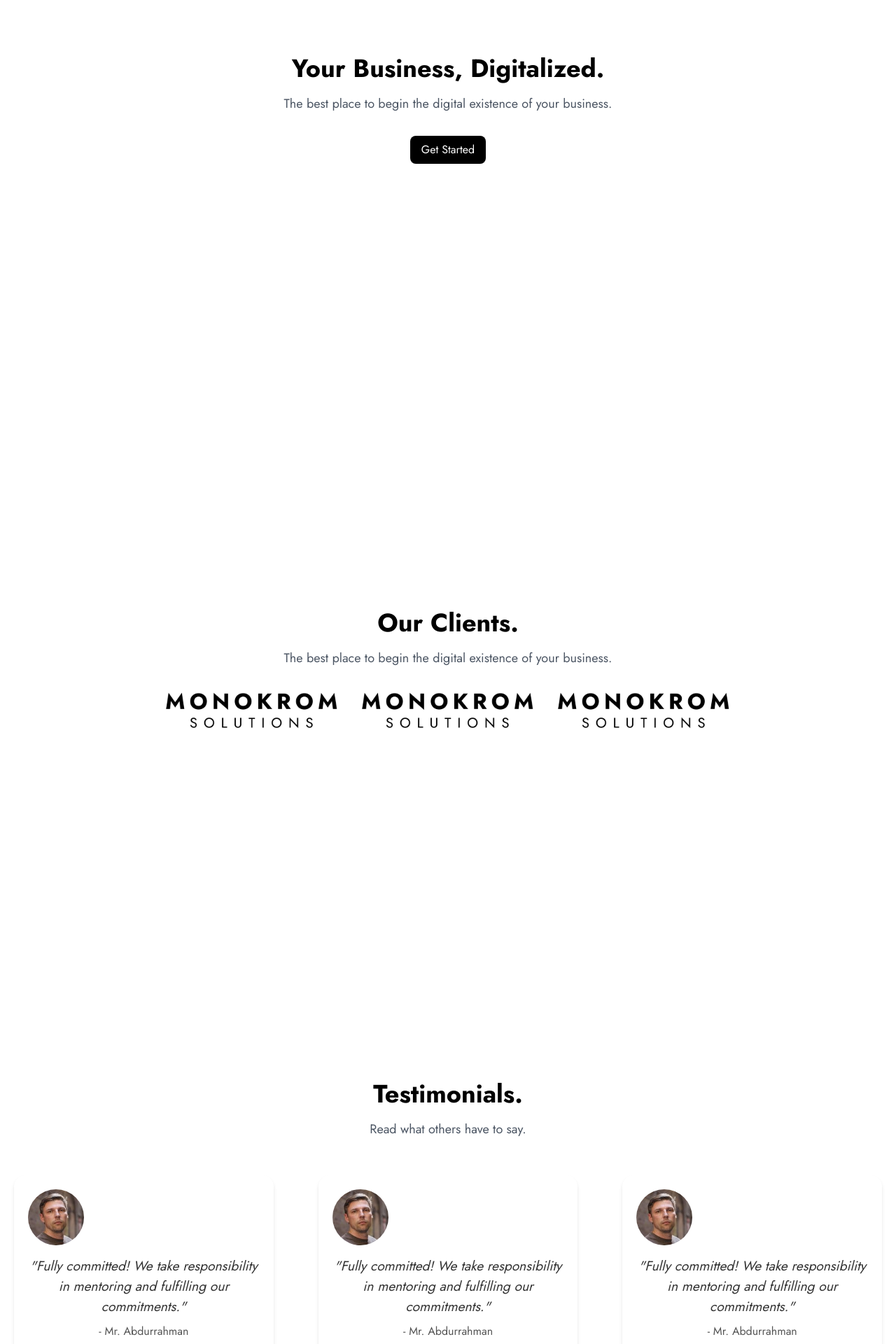
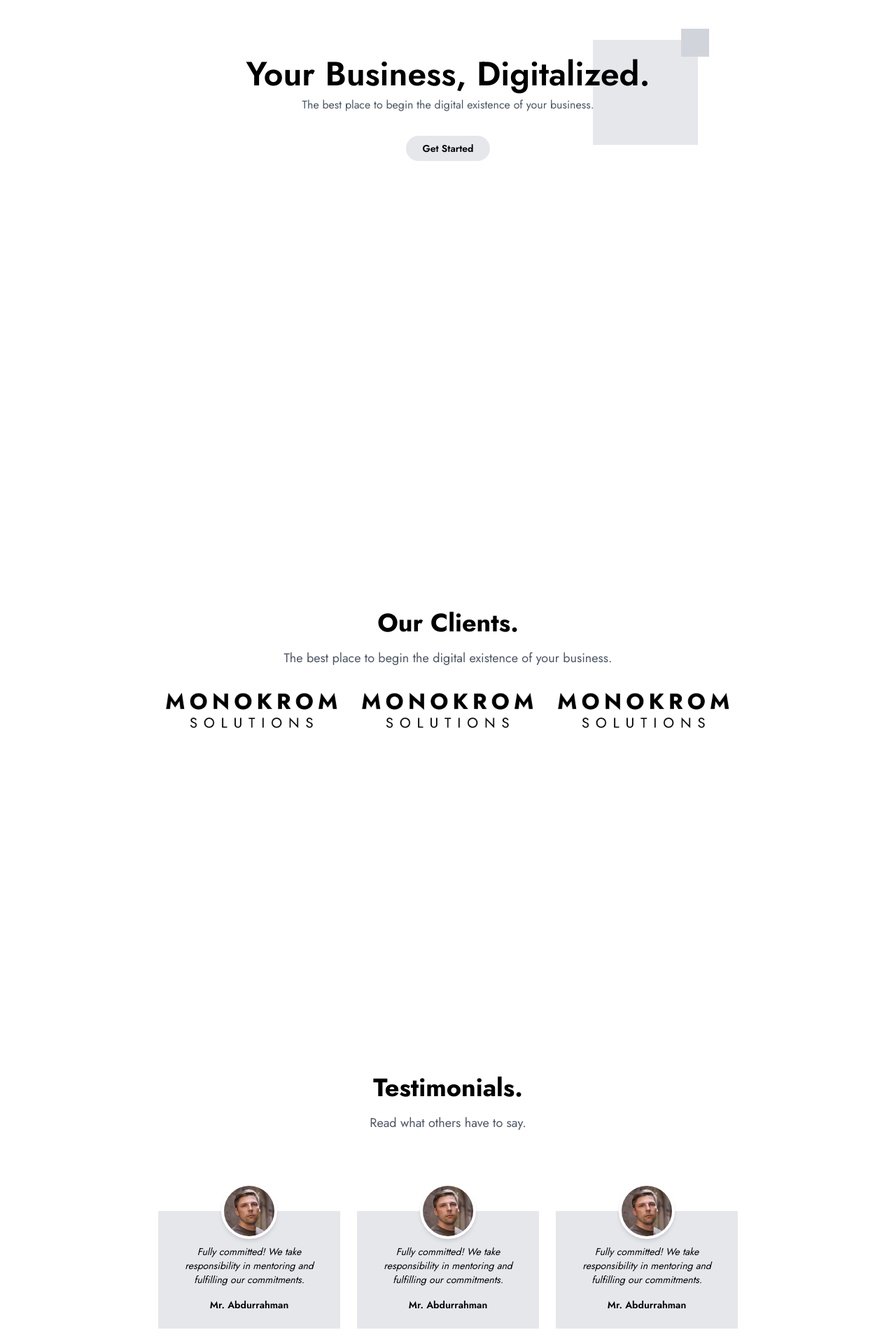
Before and after one commit to rizahanmiy/monokrom, a Next.js app: page / in a window 1280 px wide. Shown: the part 380-2300 px from the top of the page at 70% size. Built offline with nearby package versions, Linux system fonts and the light colour scheme.

Commit message:
update: pages and components
update:
- home page hero section
- about us container
- profile components
- services components biolerplate

```diff
--- a/app/aboutus/page.tsx
+++ b/app/aboutus/page.tsx
@@ -3,13 +3,14 @@ import Image from "next/image";
 import Link from "next/link";
 import Header from "../../src/components/header";
 import ServiceCard from "@/components/services_card";
+import Logo from "/public/images/monokrom.svg";
 
 export default function AboutUs() {
   return (
     <div className="min-h-screen flex flex-col font-jost">
       <Header />
-      <div className="flex items-center flex-col gap-6 justify-center sm:flex-row min-h-96">
-        <div className="col-span-2 justify-center text-left m-5">
+      <div className="flex items-center flex-col gap-6 justify-center sm:flex-row min-h-96 m-10">
+        <div className="justify-center text-left m-5">
           <h1 className="font-bold text-4xl mb-4 font-jost">About Us</h1>
           <p className="font-normal text-sm">
             We are a digital marketing specialist dedicated to providing
--- a/app/page.tsx
+++ b/app/page.tsx
@@ -9,16 +9,34 @@ export default function Home() {
   return (
     <main className="flex min-h-screen flex-col">
       <Header />
-      <div className="flex flex-col items-center justify-center min-h-screen bg-white">
-        <h1 className="text-4xl font-bold mb-4">Your Business, Digitalized.</h1>
-        <p className="text-gray-600 text-lg mb-8">
+
+      {/* Hero Sections */}
+      <section className="flex flex-col items-center justify-center min-h-screen text-center relative bg-white px-4">
+        {/* Background square design */}
+        <div className="absolute right-[28%] top-[47%] translate-x-1/2 -translate-y-1/2 z-0">
+          {/* Large Square */}
+          <div className="w-[150px] h-[150px] bg-gray-200 relative">
+            {/* Small Square */}
+            <div className="absolute -top-4 -right-4 w-[40px] h-[40px] bg-gray-300"></div>
+          </div>
+        </div>
+
+        {/* Text content */}
+        <h1 className="text-3xl md:text-5xl font-semibold text-black z-10">
+          Your Business, Digitalized.
+        </h1>
+        <p className="text-sm md:text-base text-gray-600 mt-2 z-10">
           The best place to begin the digital existence of your business.
         </p>
-        <button className="bg-black text-white px-4 py-2 rounded-lg hover:bg-gray-800 transition-colors duration-300">
+
+        {/* Button */}
+        <button className="mt-8 px-6 py-2 bg-gray-200 rounded-full text-sm font-semibold hover:bg-gray-300 transition z-10">
           Get Started
         </button>
-      </div>
-      <div className="flex flex-col items-center justify-center min-h-screen bg-white">
+      </section>
+
+      {/* Our Clients Sections */}
+      <section className="flex flex-col items-center justify-center min-h-screen bg-white">
         <h1 className="text-4xl font-bold mb-4">Our Clients.</h1>
         <p className="text-gray-600 text-lg mb-8">
           The best place to begin the digital existence of your business.
@@ -46,13 +64,15 @@ export default function Home() {
             height={61}
           />
         </div>
-      </div>
-      <div className="flex flex-col items-center justify-center min-h-screen bg-white">
+      </section>
+
+      {/* Testimonials Sections */}
+      <section className="flex flex-col items-center justify-center min-h-screen bg-white">
         <h1 className="text-4xl font-bold mb-4">Testimonials.</h1>
         <p className="text-gray-600 text-lg mb-8">
           Read what others have to say.
         </p>
-        <div className="flex items-center flex-col gap-6 justify-center sm:flex-row">
+        <div className="py-20 flex items-center flex-col gap-6 justify-center sm:flex-row">
           <Profile
             imageSrc="/images/36.jpg" // replace with your image URL
             quote="Fully committed! We take responsibility in mentoring and fulfilling our commitments."
@@ -69,7 +89,7 @@ export default function Home() {
             author="Mr. Abdurrahman"
           />
         </div>
-      </div>
+      </section>
     </main>
   );
 }
--- a/src/components/profile_card.tsx
+++ b/src/components/profile_card.tsx
@@ -9,61 +9,14 @@ interface QuoteCardProps {
 
 const ProfileCard: React.FC<QuoteCardProps> = ({ imageSrc, quote, author }) => {
   return (
-    <div className="flex items-center flex-col gap-6 justify-center sm:flex-row">
-      <div className="bg-white p-5 text-center shadow-md max-w-[400px] m-5 border-radius-[20px] rounded-2xl">
-        <div className="flex flex-col gap-8 row-start-2 items-center sm:items-start">
-          <Image
-            src={imageSrc}
-            alt={author}
-            className="author-image rounded-full "
-            width={80}
-            height={80}
-          />
+    <div className="bg-gray-200 w-[260px] pt-12 pb-6 px-4 text-center relative">
+      <div className="absolute -top-10 left-1/2 transform -translate-x-1/2">
+        <div className="w-20 h-20 rounded-full overflow-hidden border-4 border-white shadow-md bg-white">
+          <Image src={imageSrc} alt={author} width={80} height={80} />
         </div>
-        <div className="quote-content">
-          <p className="quote">"{quote}"</p>
-          <h4 className="author">- {author}</h4>
-        </div>
-        <style jsx>{`
-          .quote-card {
-            background-color: #ffffff;
-            border-radius: 15px;
-            padding: 20px;
-            text-align: center;
-            box-shadow: 0 4px 12px rgba(0, 0, 0, 0.1);
-            max-width: 400px;
-            margin: 20px auto;
-            transition: transform 0.3s;
-          }
-
-          .quote-card:hover {
-            transform: scale(1.05);
-          }
-
-          .quote-content {
-            margin: 15px 0;
-          }
-
-          .quote {
-            font-size: 1.2em;
-            color: #333;
-            font-style: italic;
-            margin: 10px 0;
-          }
-
-          .author {
-            font-size: 1em;
-            color: #555;
-            margin: 0;
-          }
-
-          .author-image {
-            border-radius: 50%;
-            object-fit: cover;
-            margin-bottom: 15px;
-          }
-        `}</style>
       </div>
+      <p className="text-sm italic mb-4">{quote}</p>
+      <p className="font-semibold text-sm">{author}</p>
     </div>
   );
 };
--- a/src/components/services_card.tsx
+++ b/src/components/services_card.tsx
@@ -1,16 +1,27 @@
 "use client";
 import React from "react";
+import Image from "next/image";
 
 interface ServiceCardProps {
   title: string;
   body: string;
+  icon?: string;
 }
-
-const ServiceCard: React.FC<ServiceCardProps> = ({ title, body }) => {
+// Use icon if necessary
+const ServiceCard: React.FC<ServiceCardProps> = ({ title, body, icon }) => {
   return (
     <div className="flex items-center flex-col justify-center sm:flex-row">
       <div className="bg-[#D9D9D999] text-center shadow-md max-w-[400px] rounded-[5px] m-5 p-4">
-        <div className="">
+        <div>
+          {icon && (
+            <Image
+              className="light:invert"
+              src={icon}
+              alt="Service icon"
+              width={256}
+              height={61}
+            />
+          )}
           <p className="text-lg font-bold mb-4">{title}</p>
           <h4 className="text-sm font-normal">{body}</h4>
         </div>
```
